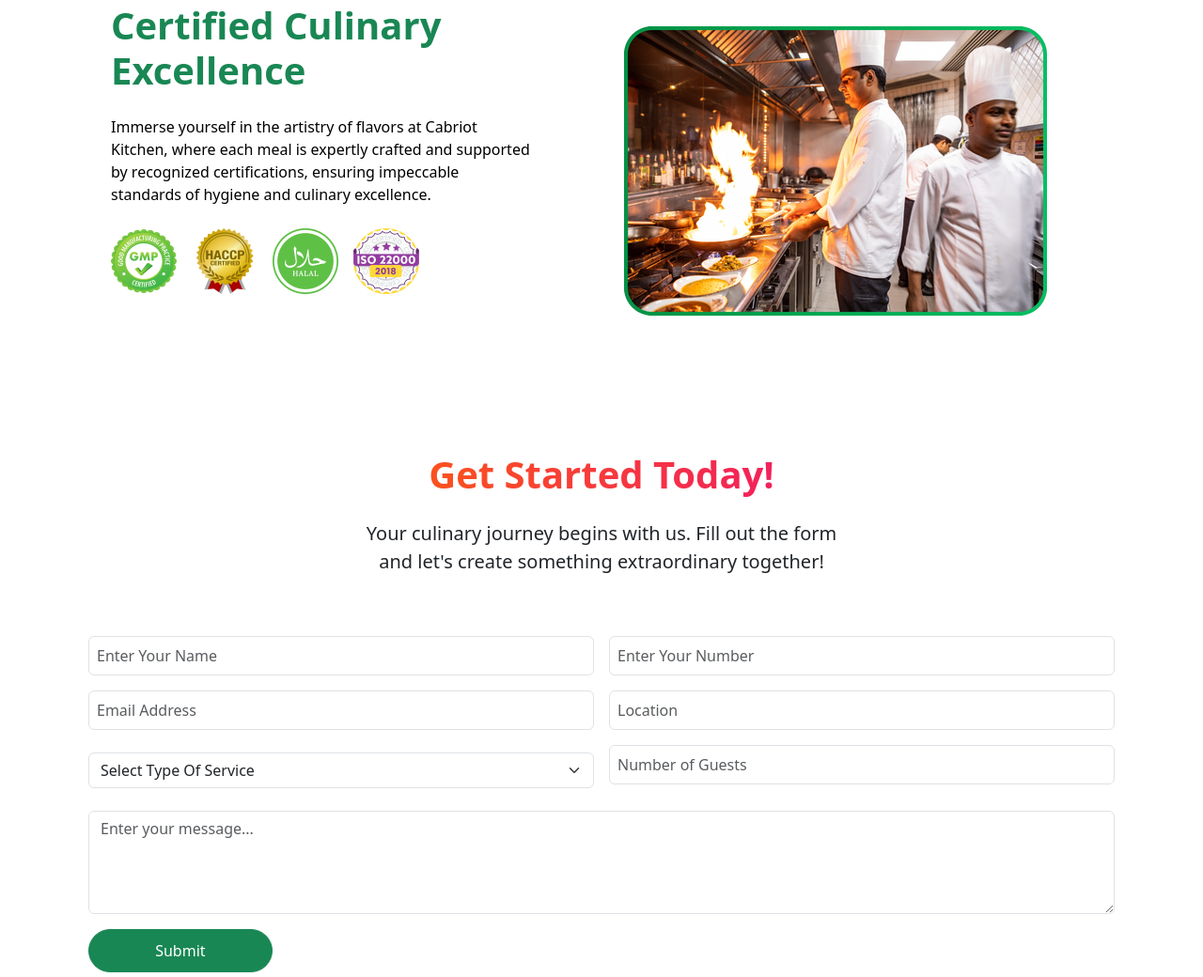
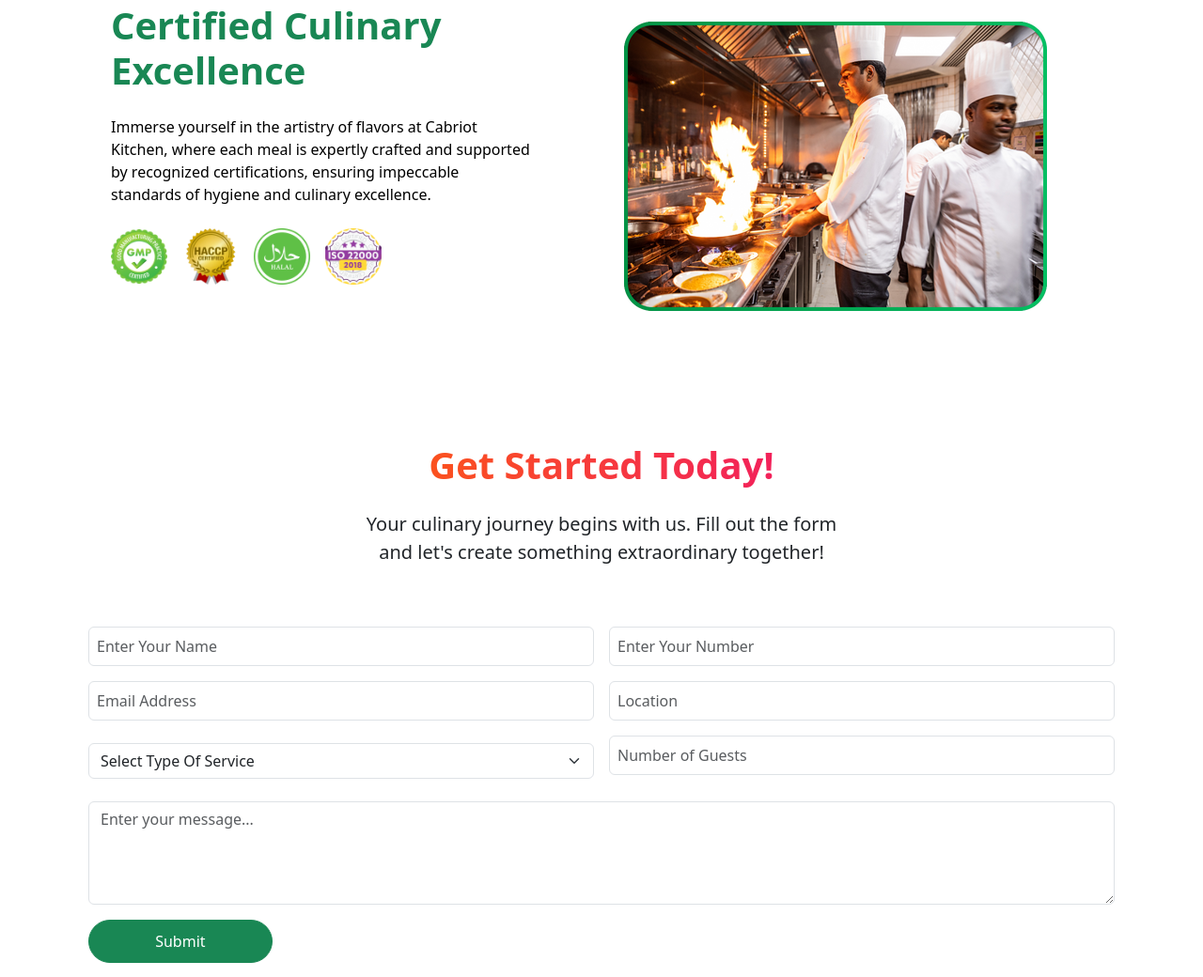
Before and after one commit to rohan2024-rgb/Cabriot.Eatfood, a plain HTML site: page index.html in a window 1280 px wide. Shown: the part 3980-5020 px from the top of the page at 94% size. Drawn offline with nearby package versions, Linux system fonts and the light colour scheme.

Commit message:
change in certificate logo

```diff
--- a/index.html
+++ b/index.html
@@ -360,10 +360,10 @@ aria-controls="offcanvasNavbar" aria-label="Toggle navigation">
             Immerse yourself in the artistry of flavors at Cabriot Kitchen, where each meal is expertly crafted and supported by recognized certifications, ensuring impeccable standards of hygiene and culinary excellence.
           </p>
           <div class="d-flex flex-wrap gap-3 mt-4">
-            <img src="./photo/4.png" alt="" width="70" height="70">
-            <img src="./photo/5.png" alt="" width="70" height="70">
-            <img src="./photo/6.png" alt="" width="70" height="70">
-            <img src="./photo/7.png" alt="" width="70" height="70">
+            <img src="./photo/4.png" alt="" width="60" height="60">
+            <img src="./photo/5.png" alt="" width="60" height="60">
+            <img src="./photo/6.png" alt="" width="60" height="60">
+            <img src="./photo/7.png" alt="" width="60" height="60">
           </div>
         </div>
       </div>
```
